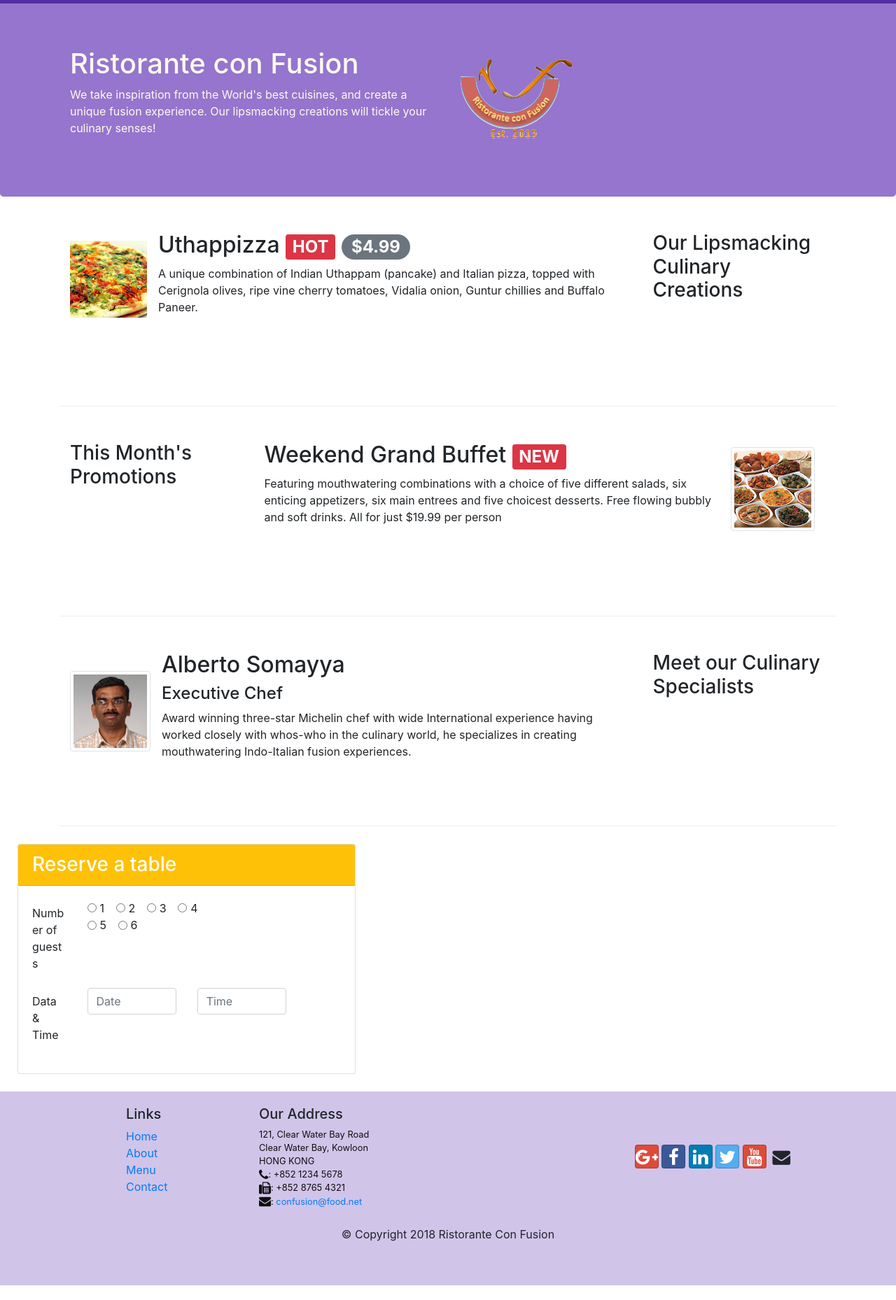
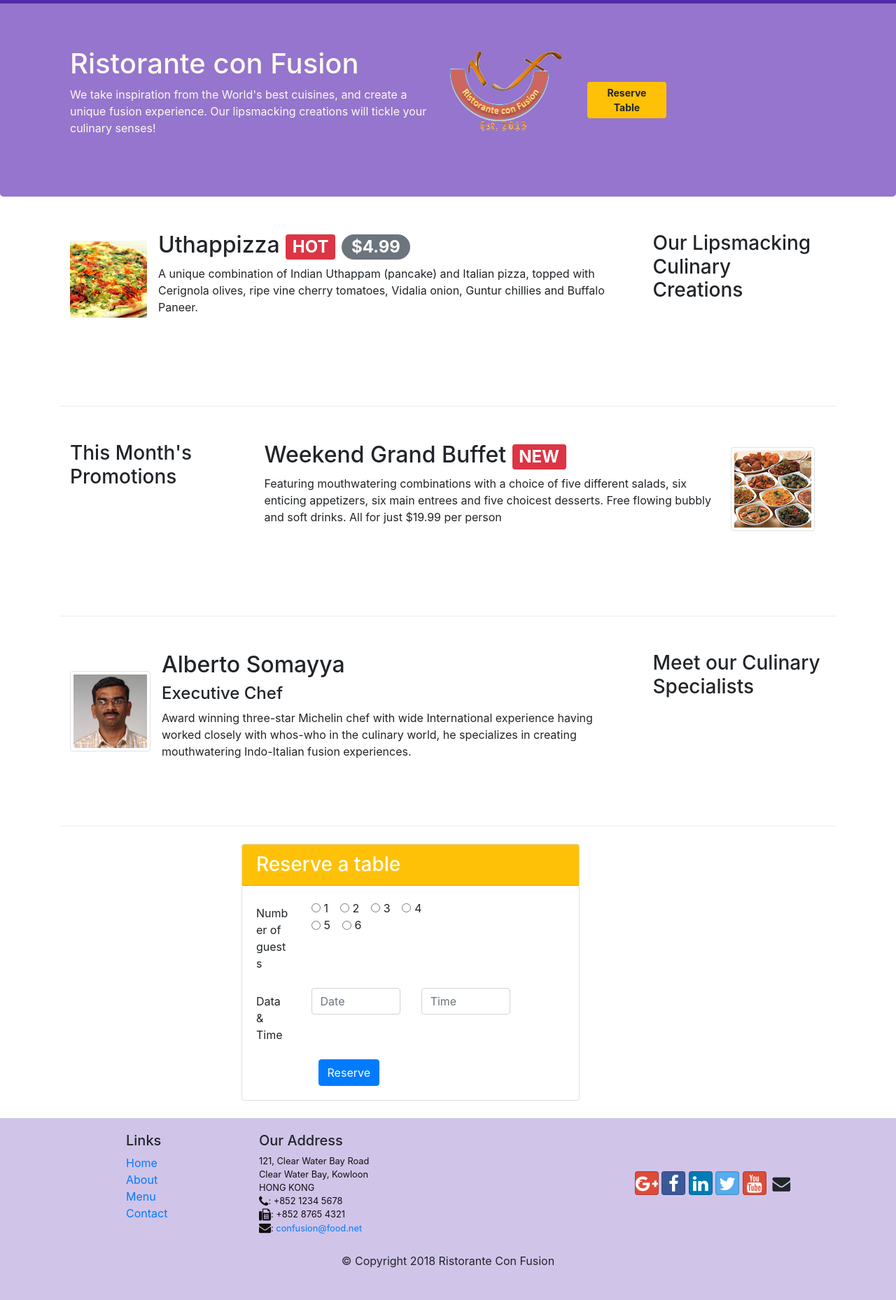
Before and after one commit to vimal211/coursera-bootstrap, a website: page index.html in a window 1280 px wide. Shown: the part 53-1911 px from the top of the page at 70% size. Before the commit the page ends 1890 px from the top, so only its background shows below. Drawn offline with nearby package versions, Linux system fonts and the light colour scheme.

Commit message:
assignment 2

```diff
--- a/css/styles.css
+++ b/css/styles.css
@@ -38,3 +38,6 @@ body{
 .copy{
  padding: 25px;
 }
+.x{
+  padding-top: 50px;
+}
--- a/index.html
+++ b/index.html
@@ -41,9 +41,16 @@
                     <h1>Ristorante con Fusion</h1>
                     <p>We take inspiration from the World's best cuisines, and create a unique fusion experience. Our lipsmacking creations will tickle your culinary senses!</p>
                 </div>
-                <div class='col-12 col-sm align-self-center'>
-                    <img src='img/logo.png' class='image-fluid'>
+                <div class='row'>
+                    <div class='col-12 col-sm-6'>
+                        <img src='img/logo.png' class='image-fluid'>
+                    </div>
+                    <div class='col-sm  offset-md-1 x '>
+                        <a class='btn btn-warning btn-lg btn-block btn-sm' href='#card'><strong>Reserve Table</strong></a>
+                    </div>
                 </div>
+
+
             </div>
         </div>
     </header>
@@ -101,8 +108,8 @@
         </div>
     </div>
 
-    <div class='col-12 col-sm-5  copy'>
-        <div class='card'>
+    <div class='col-12 col-sm col-md-5 offset-md-3 copy'>
+        <div class='card' id='card'>
             <h3 class='card-header bg-warning text-white'>Reserve a table</h3>
         <div class='card-body'>
                 <div class='form-group row'>
@@ -143,7 +150,10 @@
                         <input type='text' class='form-control' id='time' name='time' placeholder="Time">
                     </div>
                 </div>
-            </dl>
+                <div class='offset-md-2 col-md-10'>
+                    <button type='submit' class='btn btn-primary'>Reserve</button>
+                </div>
+
         </div>
         </div>
     </div>
```
